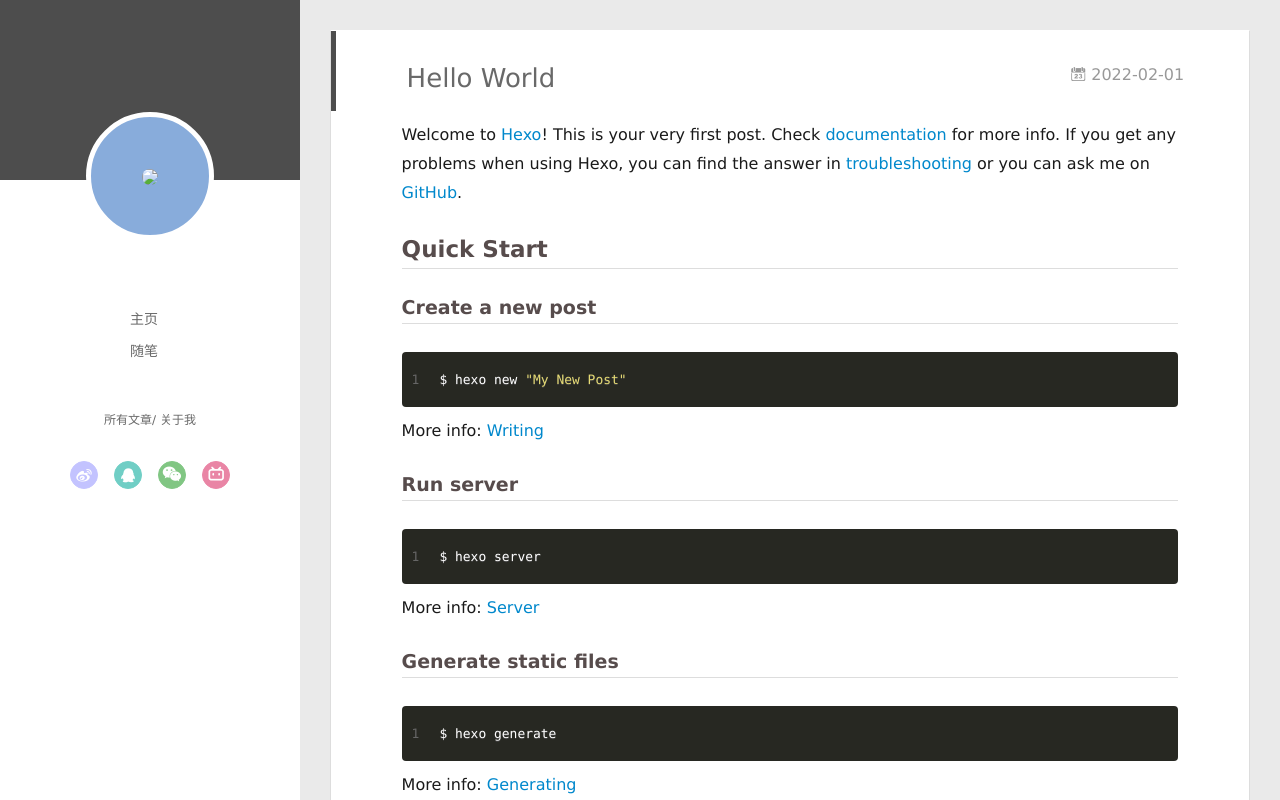
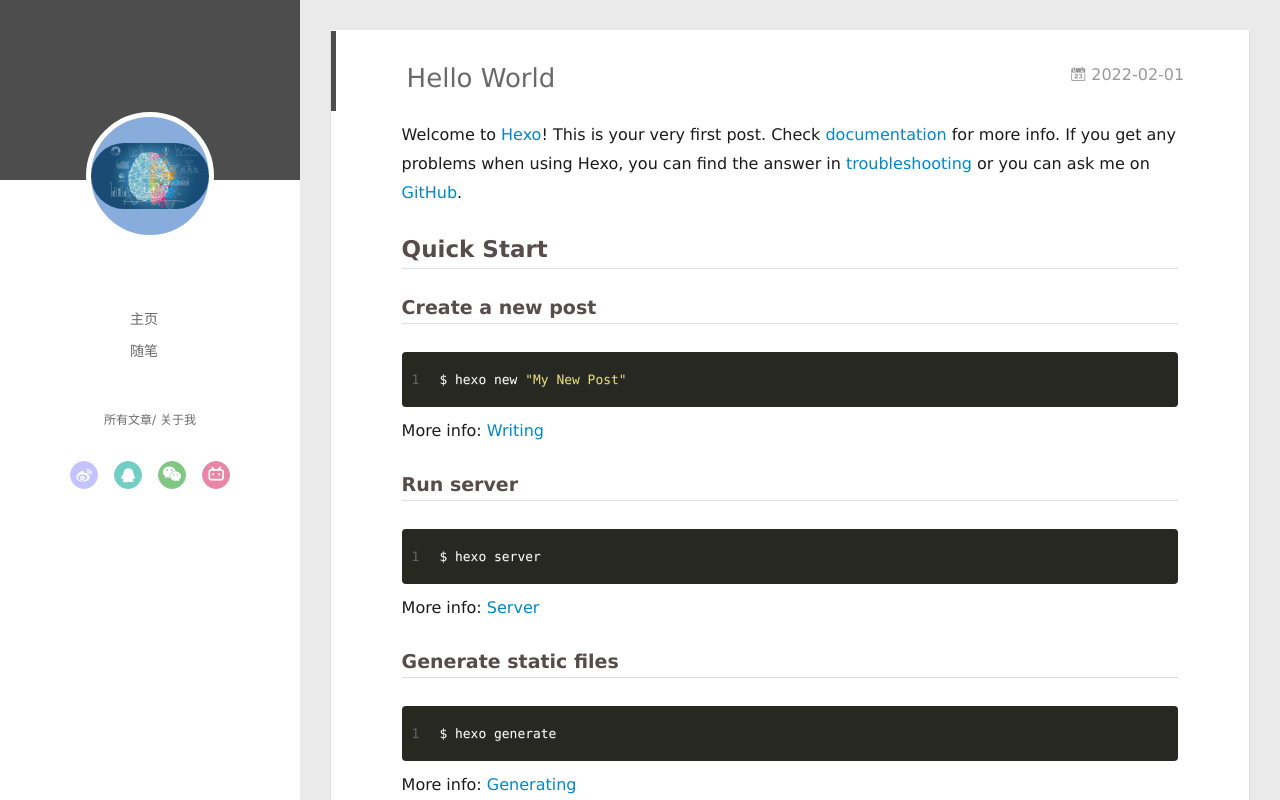
Before and after one commit to yuanhn5206/yuanhn5206.github.io, a plain HTML site: page 2022/02/01/hello-world/index.html in a window 1280 px wide. Drawn offline with Linux system fonts and the light colour scheme.

Commit message:
Site updated: 2022-02-01 16:46:31

```diff
--- a/2022/02/01/hello-world/index.html
+++ b/2022/02/01/hello-world/index.html
@@ -24,7 +24,7 @@
     <link rel="alternative" href="/atom.xml" title="Yuan H.N" type="application/atom+xml">
 
 
-    <link rel="icon" href="/favicon.png">
+    <link rel="icon" href="/assets/icon.png">
 
   <link rel="stylesheet" type="text/css" href="/./main.0cf68a.css">
   <style type="text/css">
@@ -48,7 +48,7 @@
 <div class="intrude-less">
 	<header id="header" class="inner">
 		<a href="/" class="profilepic">
-			<img src="/assert/touxiang.png" class="js-avatar">
+			<img src="/assets/touxiang.png" class="js-avatar">
 		</a>
 		<hgroup>
 		  <h1 class="header-author"><a href="/"></a></h1>
@@ -102,7 +102,7 @@
 	<div class="intrude-less">
 		<header id="header" class="inner">
 			<div class="profilepic">
-				<img src="/assert/touxiang.png" class="js-avatar">
+				<img src="/assets/touxiang.png" class="js-avatar">
 			</div>
 			<hgroup>
 			  <h1 class="header-author js-header-author"></h1>
```
Also changed, not shown: 2022/02/01/这个博客是如何诞生的？/index.html (+3 -3 lines), archives/2022/02/index.html (+3 -3 lines), archives/2022/index.html (+3 -3 lines), archives/index.html (+3 -3 lines), index.html (+3 -3 lines), assets/icon.png (added), assets/touxiang.png (added).
